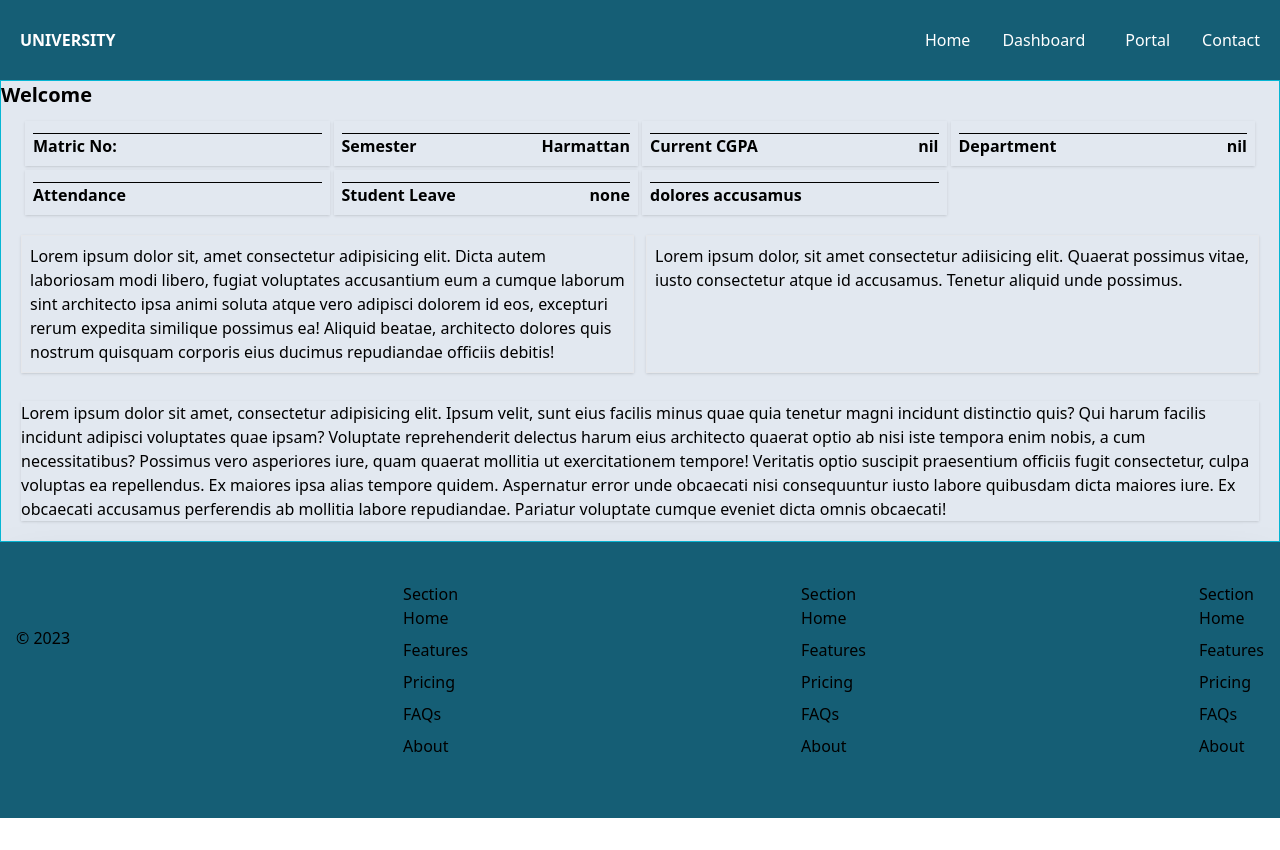
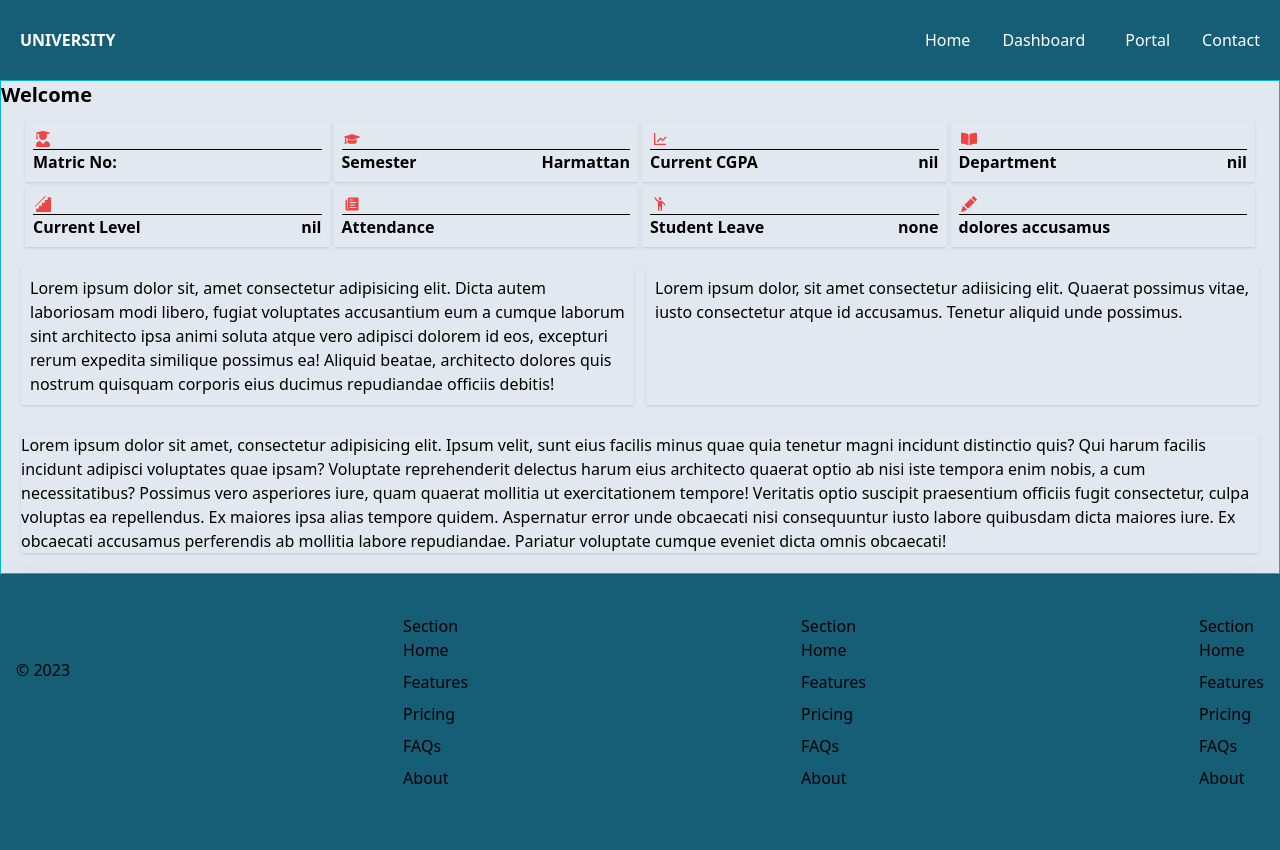
Before and after one commit to ibrawhim/Main-School-Portal, a React (Vite) app: page /dash in a window 1280 px wide. Before the commit the page ends 818 px from the top, so only its background shows below. Built offline with nearby package versions, Linux system fonts and the light colour scheme; no server answers.

Commit message:
portal front

```diff
--- a/src/components/Dashdiv.jsx
+++ b/src/components/Dashdiv.jsx
@@ -1,7 +1,7 @@
 import React from 'react'
 
 
-const Dashdiv = ({id,level,style,mat}) => {
+const Dashdiv = ({id,level,style,mat,img}) => {
   let inDiv = {
     borderBottom: '1px solid',
     padding: '2px',
@@ -14,7 +14,7 @@ const Dashdiv = ({id,level,style,mat}) => {
     <div>
         <div className={style}>
             <div style={inDiv}>
-                <div className='text-red-500'></div>
+                <div className='text-red-500'> {img}</div>
                 {level}
             </div>
             <div className='flex justify-between font-bold'>
--- a/src/pages/Chat.jsx
+++ b/src/pages/Chat.jsx
@@ -1,5 +1,5 @@
 import React, { useEffect, useState } from 'react'
-// import {BsSend} from 'react-icons/Bs'
+import {BsSend} from 'react-icons/bs'
 import { Navigate, useNavigate } from 'react-router-dom'
 
 
@@ -28,7 +28,7 @@ const Chat = ({socket}) => {
     <div>
       <div className='flex justify-center items-center'>
         <input type="text" onChange={(e)=>setmessage(e.target.value)} value={message} className='border border-black p-3'/>
-        <button className='bg-black p-2 text-white my-1' onClick={sendMessage}>Send</button>
+        <button className='bg-black p-2 text-white my-1' onClick={sendMessage}><BsSend/></button>
       </div>
         <div>
           {allmessages.map((msg,index)=>(
--- a/src/pages/Main.jsx
+++ b/src/pages/Main.jsx
@@ -3,14 +3,14 @@ import '../Side.css'
 import {Link, Navigate, useNavigate} from 'react-router-dom'
 import Dashdiv from '../components/Dashdiv'
 import axios from 'axios'
-// import {FaUserGraduate} from 'react-icons/fa'
-// import {FaGraduationCap} from 'react-icons/fa'
-// import {BiLineChart} from 'react-icons/bi'
-// import {FaBookOpen} from 'react-icons/fa'
-// // import {SiLevelsdotfyi} from 'react-icons/Si'
-// import {IoIosPaper} from 'react-icons/Io'
-// import {MdEmojiPeople} from 'react-icons/Md'
-// import {BsPencilFill} from 'react-icons/Bs'
+import {FaUserGraduate} from 'react-icons/fa'
+import {FaGraduationCap} from 'react-icons/fa'
+import {BiLineChart} from 'react-icons/bi'
+import {FaBookOpen} from 'react-icons/fa'
+import {SiLevelsdotfyi} from 'react-icons/si'
+import {IoIosPaper} from 'react-icons/io'
+import {MdEmojiPeople} from 'react-icons/md'
+import {BsPencilFill} from 'react-icons/bs'
 
 
 
@@ -26,7 +26,7 @@ const [matricno, setmatricno] = useState("")
 const [first, setfirst] = useState("")
 const [last, setlast] = useState("")
 
-let endpoint = 'https://main-school-portal.onrender.com/student/portal'
+let endpoint = 'http://localhost:4223/student/portal'
 let token = localStorage.token
 let navigate = useNavigate()
 
@@ -63,14 +63,14 @@ useEffect(() => {
           <h1 className='text-xl font-bold'>Welcome {first} {last}</h1>
           <section>
             <div className='grid lg:grid-cols-4 md:grid-cols-2 sm:grid-cols-1 mx-6 my-3 gap-1'>
-            <Dashdiv id='Matric No:' style='shadow p-2 font-semibold' mat={matricno}/>
-            <Dashdiv id='Semester'  style='shadow p-2' mat='Harmattan'/>
-            <Dashdiv id='Current CGPA'  style='shadow  p-2'mat='nil'/>
-            <Dashdiv id='Department'  style='shadow p-2'mat='nil'/>
-            {/* <Dashdiv id='Current Level' style='shadow p-2' mat='nil'  img={<SiLevelsdotfyi/>}/> */}
-            <Dashdiv id='Attendance' style='shadow p-2'/>
-            <Dashdiv id='Student Leave' mat="none" style='shadow p-2'/>
-            <Dashdiv id='dolores accusamus ' style='shadow p-2'/>
+            <Dashdiv id='Matric No:' style='shadow p-2 font-semibold' mat={matricno} img={<FaUserGraduate/>}/>
+            <Dashdiv id='Semester'  style='shadow p-2' mat='Harmattan' img={<FaGraduationCap/>}/>
+            <Dashdiv id='Current CGPA'  style='shadow  p-2'mat='nil' img={<BiLineChart/>}/>
+            <Dashdiv id='Department'  style='shadow p-2'mat='nil' img={<FaBookOpen/>}/>
+            <Dashdiv id='Current Level' style='shadow p-2' mat='nil'  img={<SiLevelsdotfyi/>}/>
+            <Dashdiv id='Attendance' style='shadow p-2' img={<IoIosPaper/>}/>
+            <Dashdiv id='Student Leave' mat="none" style='shadow p-2' img={<MdEmojiPeople/>}/>
+            <Dashdiv id='dolores accusamus ' style='shadow p-2' img={<BsPencilFill/>}/>
             </div>
           </section>
           <section className='mx-5 py-2'>
```
